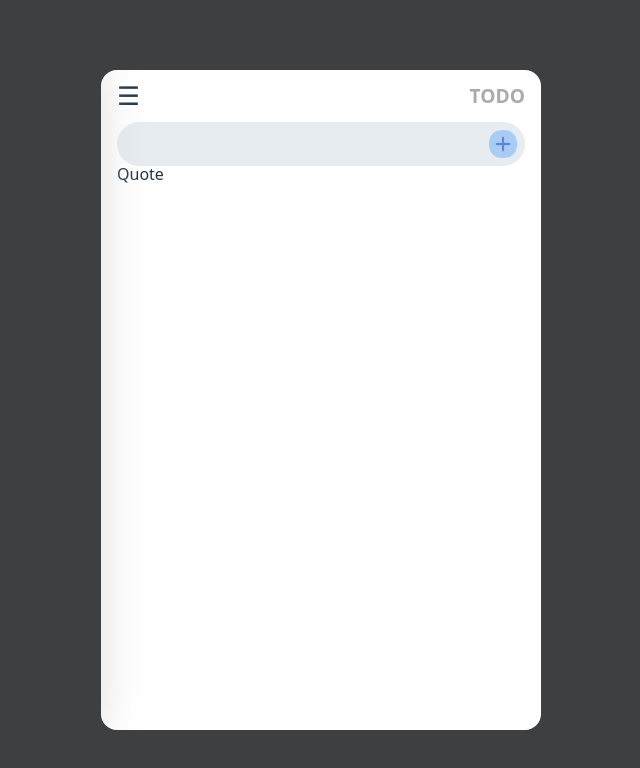
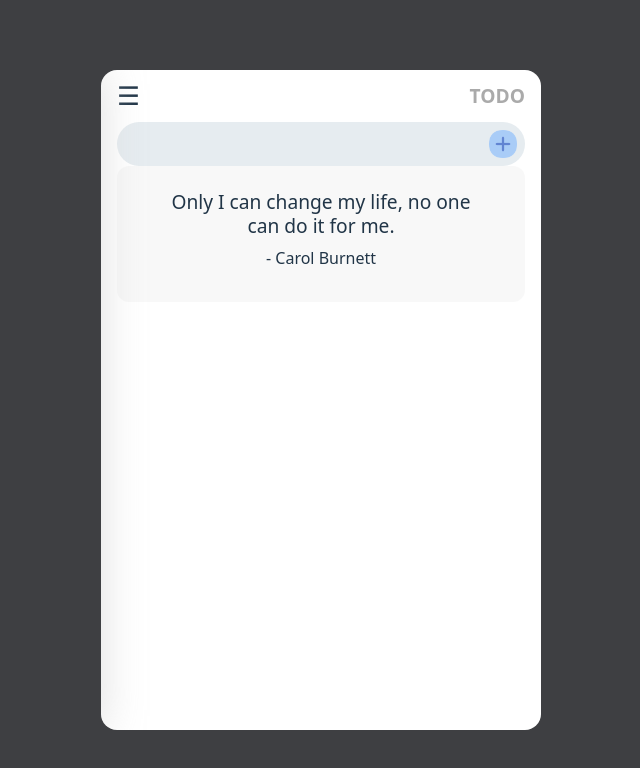
Before and after one commit to minji105/Todo-List, a React (Vite) app: page / in a window 1280 px wide. Shown: the top 768 px of the page, without its empty margins (319-959 px from the left). Built offline with nearby package versions, Linux system fonts and the light colour scheme.

Commit message:
✨ Feat: 랜덤 명언 컴포넌트 추가
랜덤 명언을 표시하는 컴포넌트 구현

```diff
--- a/src/components/Quote.jsx
+++ b/src/components/Quote.jsx
@@ -1,10 +1,40 @@
-import React from 'react';
+import { useState, useEffect } from "react";
+import styled from "styled-components";
+
+const QuoteContainer = styled.div`
+  width: 100%;
+  margin: 0 auto;
+  padding: 24px 40px;
+  border-radius: 12px;
+  text-align: center;
+  background-color: #f7f7f7e2;
+
+  p {
+    line-height: 1.5rem;
+    margin-bottom: 8px;
+    &:first-child {
+      font-size: 1.2rem;
+    }
+  }
+`
+
+const quotes = [
+  {text:  'Only I can change my life, no one can do it for me.', author: 'Carol Burnett'},
+  {text:  'Great minds have purposes, others have wishes.', author: 'Washington Irving'},
+  {text:  'Don’t be afraid to give up the good to go for the great.', author: 'John D. Rockefeller'},
+  {text:  'I didn’t get there by wishing for it or hoping for it, but by working for it.', author: 'Estée Lauder'},
+  {text:  'Tough times never last, but tough people do.', author: 'Robert H. Schuller'},
+]
 
 function Quote() {
+  const getRandomQuote = () => quotes[Math.floor(Math.random() * quotes.length)];
+  const [quote, _] = useState(getRandomQuote);
+
   return (
-    <div>
-      Quote
-    </div>
+    <QuoteContainer>
+      <p>{quote.text}</p>
+      <p>- {quote.author}</p>
+    </QuoteContainer>
   );
 }
 
```
